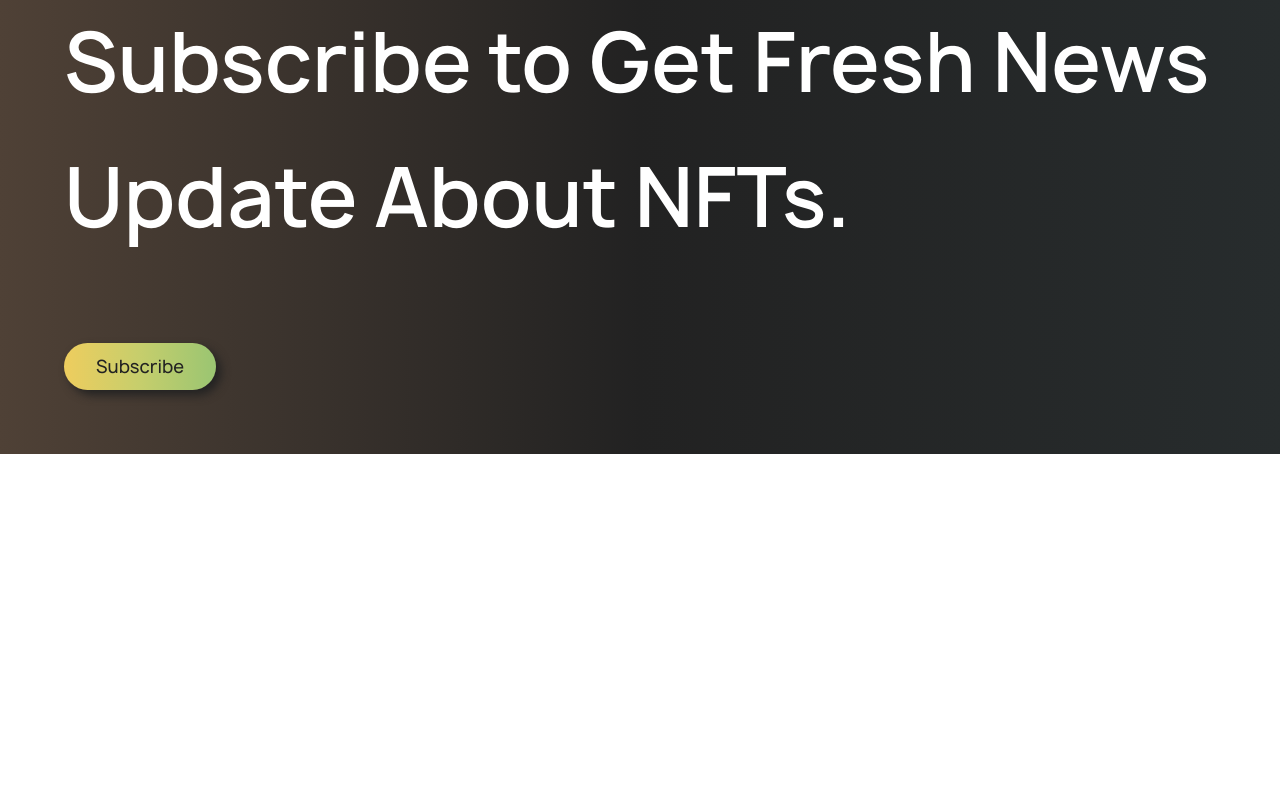
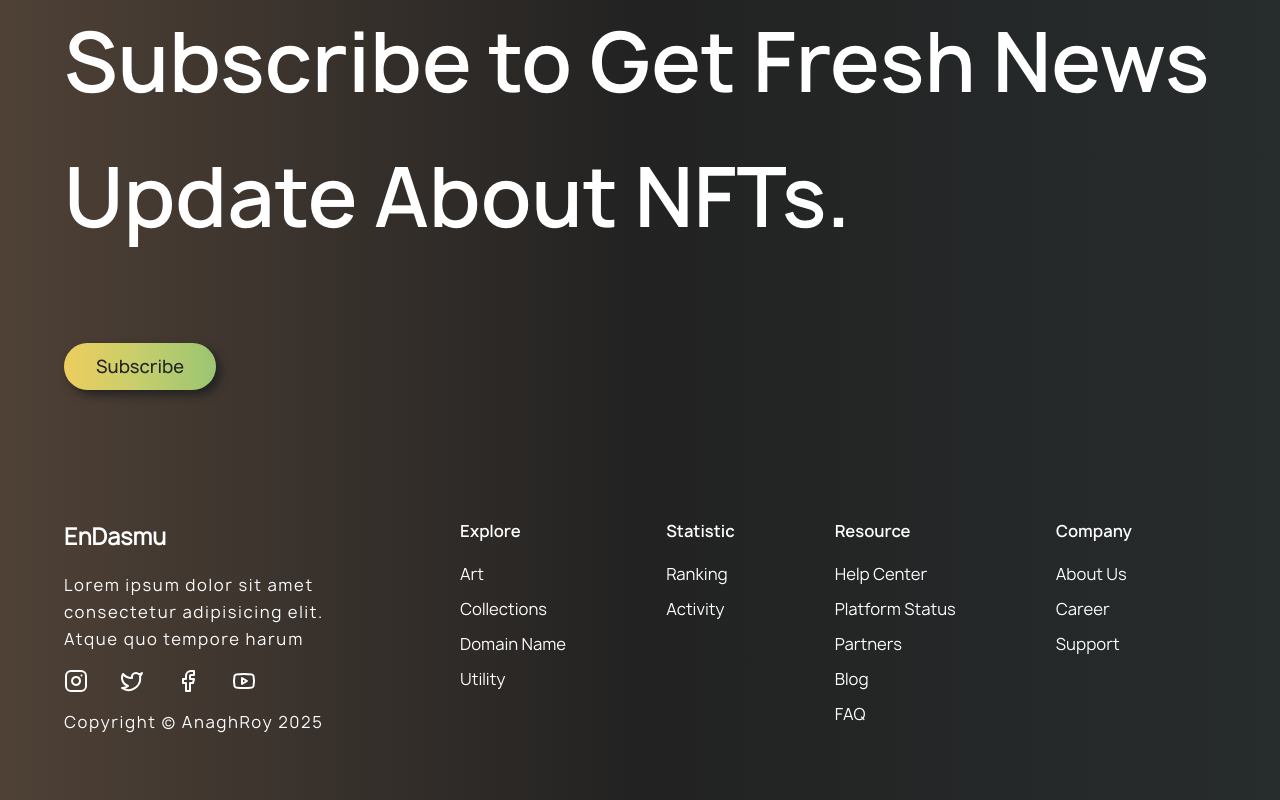
Before and after one commit to anaghroy/React-landing-part-3, a React (Vite) app: page / in a window 1280 px wide. Shown: the part 2641-3441 px from the top of the page. Before the commit the page ends 3095 px from the top, so only its background shows below. Built offline with nearby package versions, Linux system fonts and the light colour scheme.

Commit message:
Props dirlling on Footer Section

```diff
--- a/src/App.jsx
+++ b/src/App.jsx
@@ -10,17 +10,20 @@ import Popular from "./components/Popular.jsx";
 import Artist from "./components/Artist.jsx";
 import BrandImage from "./components/BrandImage.jsx";
 import Subscribe from "./components/Subscribe.jsx";
+import Footer from "./components/Footer.jsx";
+import { footerLinks } from "./Data/FooterData.js";
 
 const App = () => {
   return (
     <div>
-      <Navbar links={navLinks}/>
+      <Navbar links={navLinks} />
       <TopContent />
-      <Counter users={users} profile={profile}/>
-      <Popular/>
-      <Artist profiles={profiles}/>
-      <BrandImage brand={brand}/>
-      <Subscribe/>
+      <Counter users={users} profile={profile} />
+      <Popular />
+      <Artist profiles={profiles} />
+      <BrandImage brand={brand} />
+      <Subscribe />
+      <Footer footerLinks={footerLinks}/>
     </div>
   );
 };
--- /dev/null
+++ b/src/Data/FooterData.js
@@ -0,0 +1,18 @@
+export const footerLinks = [
+  {
+    title: "Explore",
+    links: ["Art", "Collections", "Domain Name", "Utility"],
+  },
+  {
+    title: "Statistic",
+    links: ["Ranking", "Activity"],
+  },
+  {
+    title: "Resource",
+    links: ["Help Center", "Platform Status", "Partners", "Blog", "FAQ"],
+  },
+  {
+    title: "Company",
+    links: ["About Us", "Career", "Support"],
+  },
+];
--- a/src/Data/PopularData.js
+++ b/src/Data/PopularData.js
@@ -1,6 +1,6 @@
 import artist1 from "../assets/images/Artist/Artist1.png";
 import profile1 from "../assets/images/Artist/profile1.jpg";
-import artist2 from "../assets/images/Artist/Artist2.png";
+import artist2 from "../assets/images/Artist/Artist3.png";
 import profile2 from "../assets/images/Artist/profile2.jpg";
 
 export const profiles = [
--- a/src/components/Artist.jsx
+++ b/src/components/Artist.jsx
@@ -1,7 +1,3 @@
-import React from "react";
-import artist1 from "../assets/images/Artist/Artist1.png";
-import profile1 from "../assets/images/Artist/profile1.jpg";
-import artist2 from "../assets/images/Artist/Artist2.png";
 import { Quote } from "lucide-react";
 
 const Artist = ({ profiles }) => {
--- a/src/components/BrandImage.jsx
+++ b/src/components/BrandImage.jsx
@@ -1,10 +1,9 @@
-
 const BrandImage = ({ brand }) => {
   return (
     <div className="main-image">
       {brand.map((item, index) => (
-        <div className="image">
-          <img src={item.logo} alt={item.alt} key={index} />
+        <div className="image" key={index}>
+          <img src={item.logo} alt={item.alt} />
         </div>
       ))}
     </div>
--- /dev/null
+++ b/src/components/Footer.jsx
@@ -0,0 +1,38 @@
+import { Facebook, Instagram, Twitter, Youtube } from "lucide-react";
+import React from "react";
+
+const Footer = ({ footerLinks }) => {
+  console.log(footerLinks);
+  return (
+    <div className="main-footer">
+      <div className="logo">
+        <h6>EnDasmu</h6>
+        <p>
+          Lorem ipsum dolor sit amet consectetur adipisicing elit. Atque quo
+          tempore harum
+        </p>
+        <div className="icon">
+          <Instagram color="white" />
+          <Twitter color="white" />
+          <Facebook color="white" />
+          <Youtube color="white" />
+        </div>
+        <p>Copyright &copy; AnaghRoy 2025</p>
+      </div>
+      <div className="bottom-content">
+        {footerLinks.map((section, index) => (
+          <div className="text" key={index}>
+            <h6>{section.title}</h6>
+            <div className="ul">
+              {section.links.map((item, index) => (
+                <span key={index}>{item}</span>
+              ))}
+            </div>
+          </div>
+        ))}
+      </div>
+    </div>
+  );
+};
+
+export default Footer;
--- a/src/style.css
+++ b/src/style.css
@@ -484,4 +484,62 @@ body {
   text-decoration: none;
   font-size: 1.1rem;
   color: #222222;
+}
+
+/*Footer Section*/
+.main-footer {
+  background: linear-gradient(to right, #4f4136, #222222, #272c2d);
+  width: 100%;
+  display: flex;
+  flex-direction: row;
+  gap: 2rem;
+  padding: 4rem 4rem;
+}
+.main-footer .logo {
+  width: 25%;
+  display: flex;
+  flex-direction: column;
+  align-items: flex-start;
+  gap: 1rem;
+}
+.main-footer .logo h6 {
+  font-size: 1.4rem;
+  color: #fff;
+}
+.main-footer .logo p {
+  color: #fff;
+  letter-spacing: 0.1rem;
+}
+.main-footer .logo .icon {
+  width: 100%;
+  display: flex;
+  flex-direction: row;
+  align-items: flex-start;
+  gap: 2rem;
+}
+.main-footer .bottom-content {
+  width: 75%;
+  display: flex;
+  flex-direction: row;
+  justify-content: space-evenly;
+  gap: 1rem;
+}
+.main-footer .bottom-content .text {
+  display: flex;
+  flex-direction: column;
+  gap: 1rem;
+}
+.main-footer .bottom-content .text h6 {
+  font-size: 1rem;
+  color: #fff;
+  font-family: semibold;
+}
+.main-footer .bottom-content .text .ul {
+  display: flex;
+  flex-direction: column;
+  gap: 0.5rem;
+}
+.main-footer .bottom-content .text .ul span {
+  font-size: 1rem;
+  color: #fff;
 }/*# sourceMappingURL=style.css.map */
--- a/src/style.scss
+++ b/src/style.scss
@@ -500,3 +500,63 @@ body {
     }
   }
 }
+
+/*Footer Section*/
+.main-footer {
+  background: linear-gradient(to right, #4f4136, #222222, #272c2d);
+  width: 100%;
+  display: flex;
+  flex-direction: row;
+  gap: 2rem;
+  padding: 4rem 4rem;
+  .logo {
+    // background-color: red;
+    width: 25%;
+    display: flex;
+    flex-direction: column;
+    align-items: flex-start;
+    gap: 1rem;
+    h6 {
+      font-size: 1.4rem;
+      color: #fff;
+    }
+    p {
+      color: #fff;
+      letter-spacing: 0.1rem;
+    }
+    .icon {
+      width: 100%;
+      display: flex;
+      flex-direction: row;
+      align-items: flex-start;
+      gap: 2rem;
+    }
+  }
+  .bottom-content {
+    width: 75%;
+    // background-color: red;
+    display: flex;
+    flex-direction: row;
+    justify-content: space-evenly;
+    gap: 1rem;
+    .text {
+      display: flex;
+      flex-direction: column;
+      gap: 1rem;
+      h6 {
+        font-size: 1rem;
+        color: #fff;
+        font-family: semibold;
+      }
+      .ul {
+        display: flex;
+        flex-direction: column;
+        gap: 0.5rem;
+        span {
+          font-size: 1rem;
+          color: #fff;
+        }
+      }
+    }
+  }
+}
```
Also changed, not shown: src/assets/images/Artist/Artist3.png (added), 1 other file (tests, documents, lock files or other folders).
